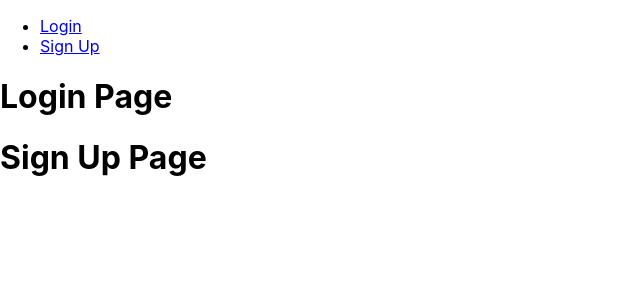
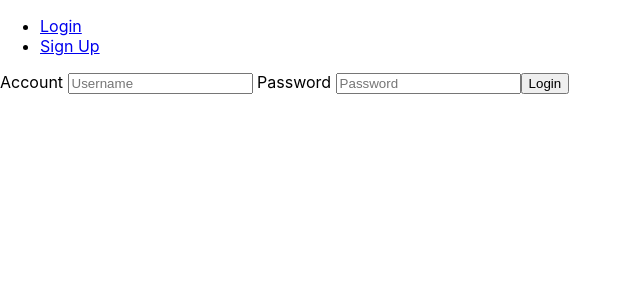
Before and after one commit to team-wunderlist/FrontEnd-UI, a React (Create React App) app in the folder wunderlist/: page /login in a window 1280 px wide. Shown: the top 300 px of the page, without its empty margins (0-640 px from the left). Built offline with nearby package versions, Linux system fonts and the light colour scheme.

Commit message:
have my form rendering and handling changes. no styling yet and waiting for backend for communication and functionality will be added

```diff
--- a/wunderlist/src/App.js
+++ b/wunderlist/src/App.js
@@ -3,7 +3,7 @@ import './App.css';
 import { BrowserRouter as Router, Route, Link } from 'react-router-dom';
 import Header from './components/Header';
 import Login from './components/Login'
-import SignUp from './components/SignUp'
+import Signup from './components/Signup'
 import Todos from './components/Todos'
 
 function App() {
@@ -21,8 +21,9 @@ function App() {
             <Link to = '/tasks' >Tasks</Link>
           </li> */}
         </ul>
-      <Route exact patch = '/login' component = {Login}/>
-      <Route exact patch = '/signup' component = {SignUp} />
+      <Route exact path = '/' component = {Todos} />
+      <Route exact path = '/login' component = {Login}/>
+      <Route exact path = '/signup' component = {Signup} />
       {/* <Route path = '/tasks' component = {Todos} /> */}
 
       </div>
--- a/wunderlist/src/components/Header.js
+++ b/wunderlist/src/components/Header.js
@@ -6,9 +6,7 @@ function Header() {
         <div className= 'header-main-wrapper'>
             <div className = 'nav-items'>
                 <ul>
-                    <li>Login</li>
-                    <li>Sign Up</li>
-                    <li>Tasks</li>
+
                 </ul>
             </div>
         </div>
--- a/wunderlist/src/components/Login.js
+++ b/wunderlist/src/components/Login.js
@@ -1,12 +1,47 @@
 import React from 'react';
 
 
-function Login() {
-    return (
-        <div className= 'login-wrapper'>
-            <h1>Login Page</h1>
-        </div>
-    )
+class Login extends React.Component {
+    state = {
+        credentials: {
+            username: '',
+            password: ''
+        }
+    };
+
+    handleChanges = e => {
+        this.setState({
+            credentials: {
+                ...this.state.credentials,
+                [e.target.name]: e.target.value
+            }
+        });
+    }
+
+    render() {
+        return(
+            <div className = 'login-form'>
+                <label for ='username'> Account </label>
+                <input
+                    type = 'text'
+                    name= 'username'
+                    placeholder= 'Username'
+                    value = {this.state.credentials.usernam}
+                    onChange = {this.handleChanges}
+                />
+                <label for ='password'> Password </label>
+                <input
+                    type = 'password'
+                    name= 'password'
+                    placeholder= 'Password'
+                    value = {this.state.credentials.password}
+                    onChange = {this.handleChanges}
+                />
+
+                <button type = 'submit'> Login </button>
+            </div>
+        )
+    }
 }
 
 export default Login;
--- a/wunderlist/src/components/Signup.js
+++ b/wunderlist/src/components/Signup.js
@@ -1,7 +1,7 @@
 import React from 'react';
 
 
-function SignUp() {
+function Signup() {
     return (
         <div className= 'signUp-wrapper'>
             <h1>Sign Up Page</h1>
@@ -9,4 +9,4 @@ function SignUp() {
     )
 }
 
-export default SignUp;
+export default Signup;
--- a/wunderlist/src/components/Todos.js
+++ b/wunderlist/src/components/Todos.js
@@ -1,18 +1,12 @@
 import React from 'react';
 
 
-function Header() {
+function Todos() {
     return (
         <div className= 'header-main-wrapper'>
-            <div className = 'nav-items'>
-                <ul>
-                    <li>Login</li>
-                    <li>Sign Up</li>
-                    <li>Tasks</li>
-                </ul>
-            </div>
+            <h1>Tasks Page</h1>
         </div>
     )
 }
 
-export default Header;
+export default Todos;
```
